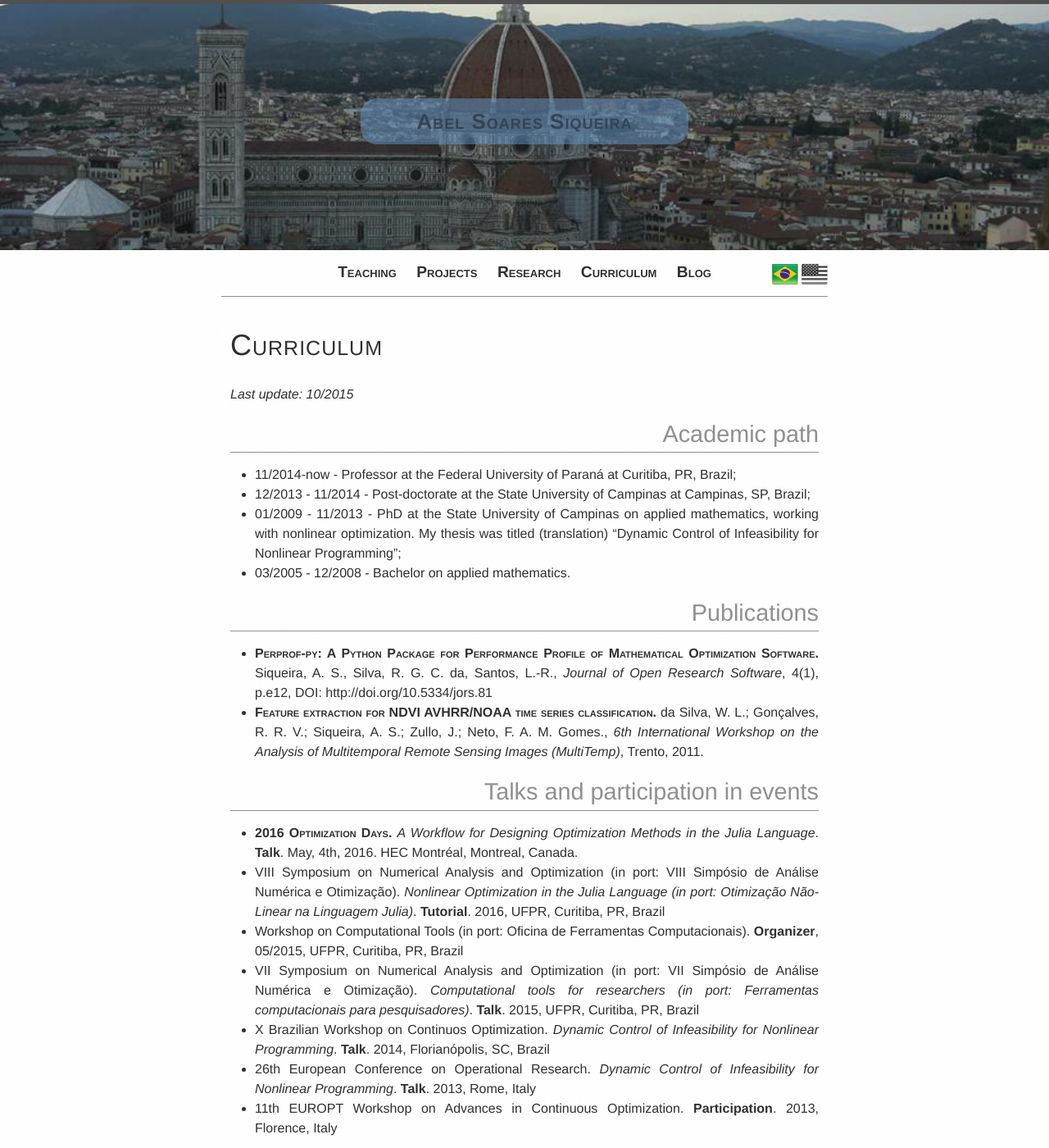
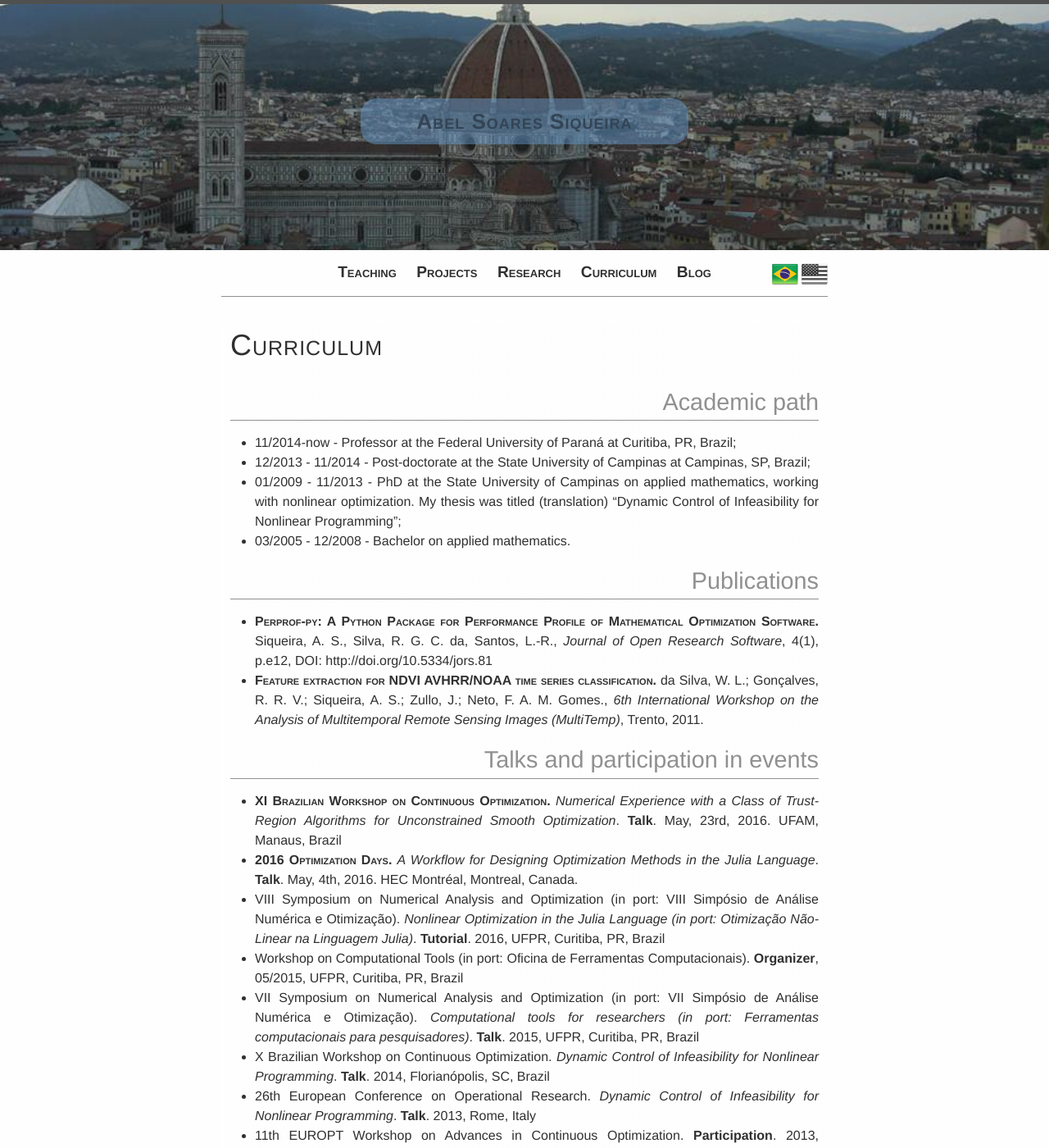
Before and after one commit to abelsiqueira/abelsiqueira.github.io-old, a Jekyll site: the page built from curriculum.en.md, in a window 1280 px wide and 1400 px high. Shown: the whole window at 82% size. Built offline with Jekyll 4.4.1, drawn with Linux system fonts in a browser that asks for light colours.

Commit message:
Update curriculum

```diff
--- a/curriculum.en.md
+++ b/curriculum.en.md
@@ -6,8 +6,6 @@ lang:       en
 order:      3
 permalink:  /en/curriculum/
 ---
-
-*Last update: 10/2015*
 
 # Academic path
 
@@ -37,6 +35,11 @@ permalink:  /en/curriculum/
 
 # Talks and participation in events
 
+  - [XI Brazilian Workshop on Continuous Optimization.]({{ site.baseurl
+    }}/assets/brazopt-2016.pdf)
+    _Numerical Experience with a Class of Trust-Region Algorithms for
+    Unconstrained Smooth Optimization_.
+    **Talk**. May, 23rd, 2016. UFAM, Manaus, Brazil
   - [2016 Optimization Days.]({{ site.baseurl }}/assets/jopt-2016.pdf)
     _A Workflow for Designing Optimization Methods in the Julia Language_.
     **Talk**. May, 4th, 2016. HEC Montréal, Montreal, Canada.
@@ -52,7 +55,7 @@ permalink:  /en/curriculum/
     _Computational tools for researchers (in port: Ferramentas computacionais
     para pesquisadores)_.
     **Talk**. 2015, UFPR, Curitiba, PR, Brazil
-  - X Brazilian Workshop on Continuos Optimization.
+  - X Brazilian Workshop on Continuous Optimization.
     _Dynamic Control of Infeasibility for Nonlinear Programming_.
     **Talk**. 2014, Florianópolis, SC, Brazil
   - 26th European Conference on Operational Research.
```
Also changed, not shown: curriculum.br.md (+5 -0 lines), 1 other file.
